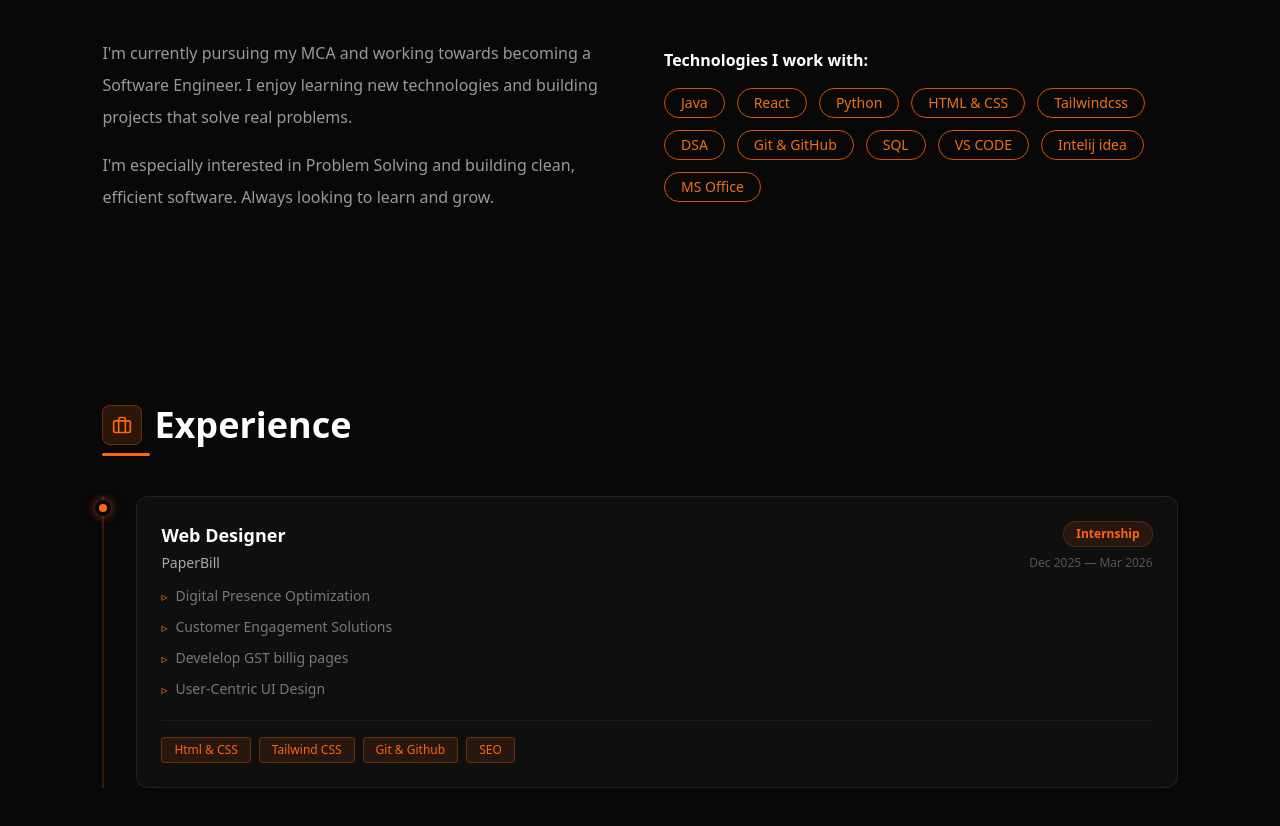
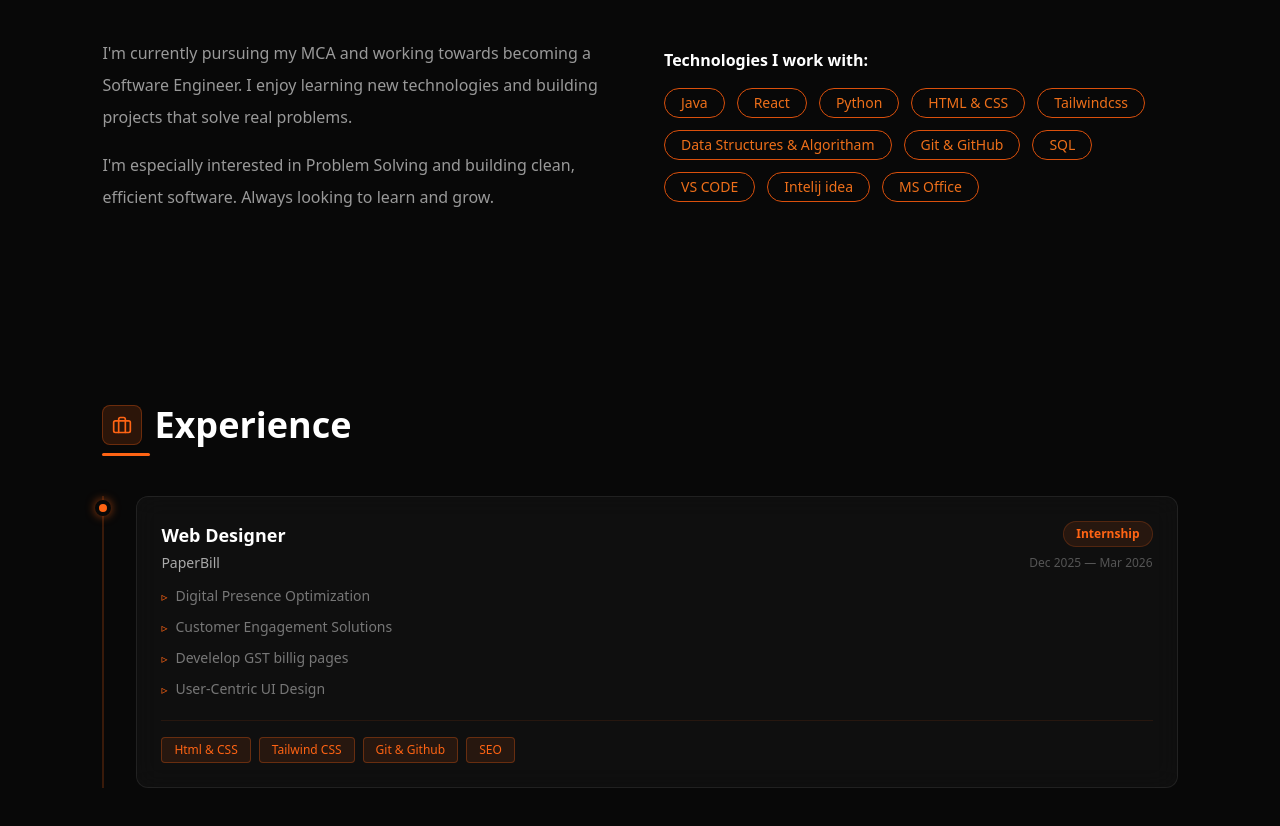
Before and after one commit to Yubarajsaha/Portfolio, a React (Vite) app: page / in a window 1280 px wide. Shown: the part 1200-2026 px from the top of the page. Built offline with nearby package versions, Linux system fonts and the light colour scheme.

Commit message:
added some changes

```diff
--- a/src/components/about.jsx
+++ b/src/components/about.jsx
@@ -7,7 +7,7 @@ function About() {
     'Python',
     'HTML & CSS',
     'Tailwindcss',
-    'DSA',
+    'Data Structures & Algoritham',
     'Git & GitHub',
     'SQL',
     'VS CODE',
```
